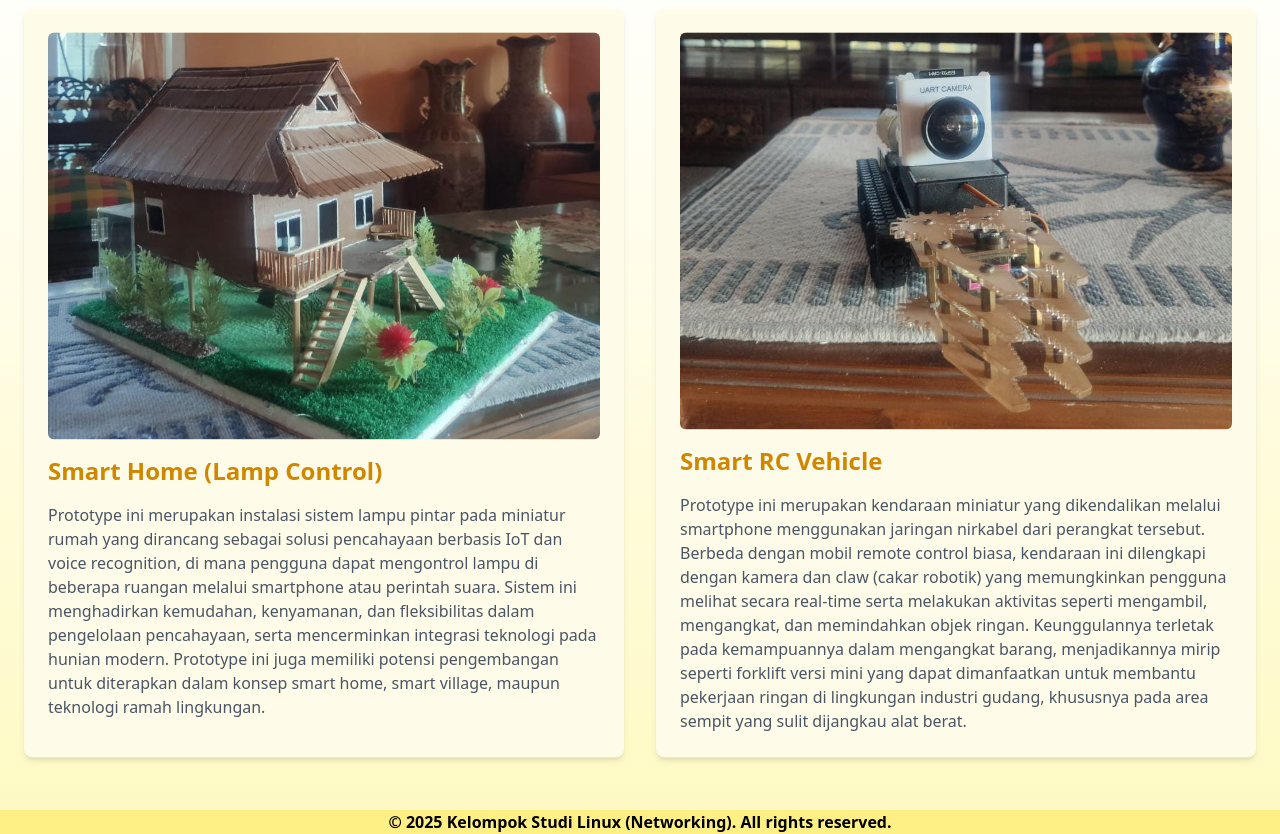
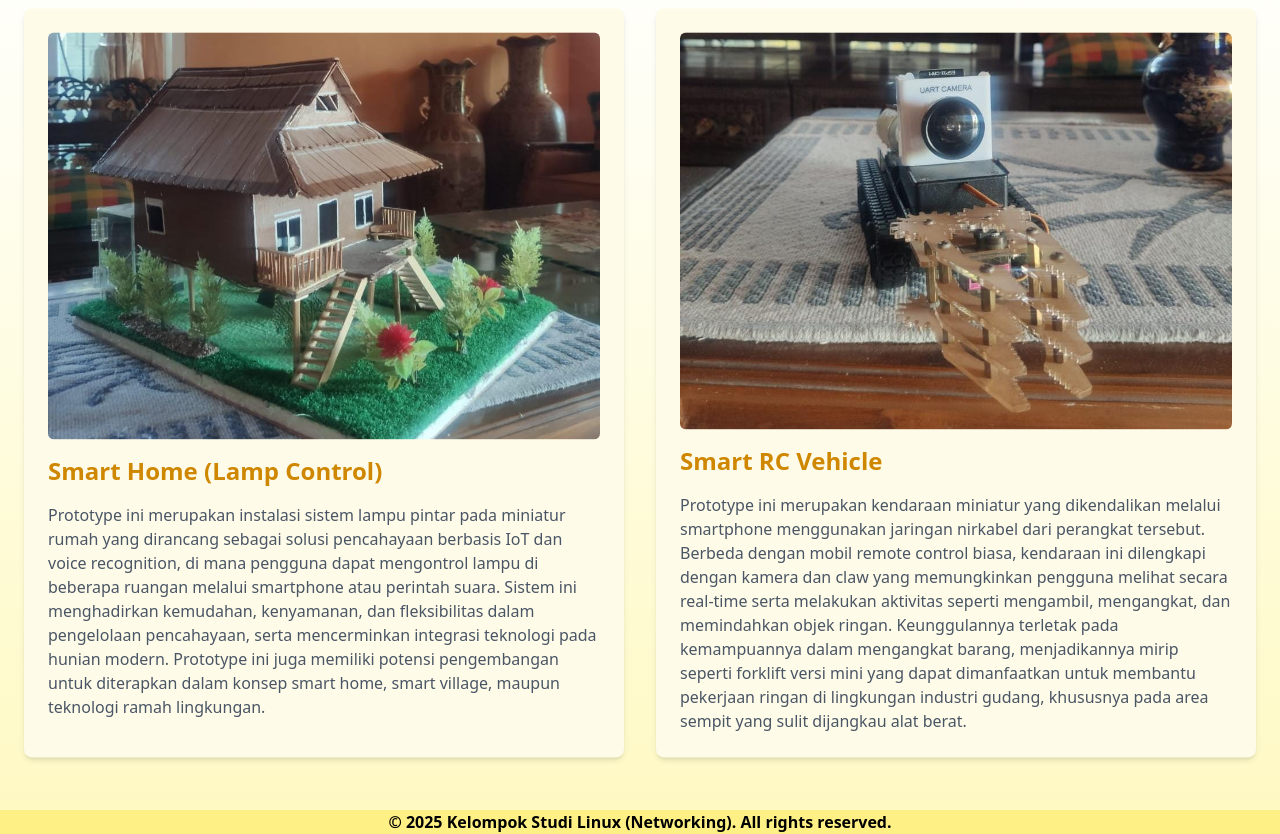
Before and after one commit to Agunggawa/Karya-Network, a website: page index.html in a window 1280 px wide. Shown: the part 81-915 px from the top of the page. Drawn offline with Linux system fonts and the light colour scheme.

Commit message:
Update index.html

```diff
--- a/index.html
+++ b/index.html
@@ -71,7 +71,7 @@
         <h3 class="text-2xl font-semibold mb-4 text-yellow-600">Smart RC Vehicle</h3>
         <p class="text-gray-600">
           Prototype ini merupakan kendaraan miniatur yang dikendalikan melalui smartphone menggunakan jaringan nirkabel dari perangkat tersebut. Berbeda dengan mobil remote control
-          biasa, kendaraan ini dilengkapi dengan kamera dan claw (cakar robotik) yang memungkinkan pengguna melihat secara real-time serta melakukan aktivitas seperti mengambil,
+          biasa, kendaraan ini dilengkapi dengan kamera dan claw yang memungkinkan pengguna melihat secara real-time serta melakukan aktivitas seperti mengambil,
           mengangkat, dan memindahkan objek ringan. Keunggulannya terletak pada kemampuannya dalam mengangkat barang, menjadikannya mirip seperti forklift versi mini yang dapat
           dimanfaatkan untuk membantu pekerjaan ringan di lingkungan industri gudang, khususnya pada area sempit yang sulit dijangkau alat berat.
         </p>
```
